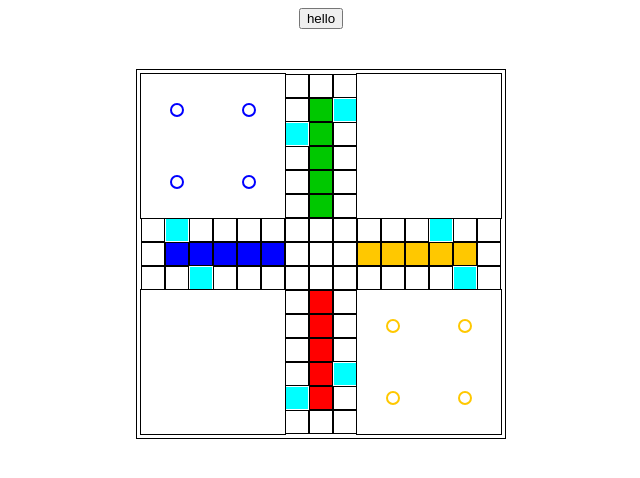
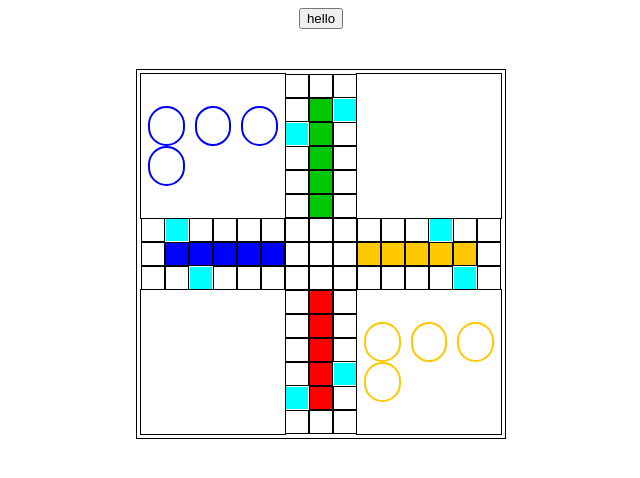
Before and after one commit to Basi7-prog/LudoGame.io, a website: page index.html in a window 1280 px wide. Shown: the whole page, without its empty margins (319-959 px from the left). Drawn offline with Linux system fonts and the light colour scheme.

Commit message:
trying to align tokens center

```diff
--- a/style.css
+++ b/style.css
@@ -28,12 +28,9 @@ body {
   width: 100%;
   height: 100%;
   border: 1px solid;
-  display: grid;
-  grid-auto-flow: row;
-  grid-template-columns: repeat(2,1fr);
-  place-items: center;
+  display: flex;
+  place-content: center;
   /* align-items: center; */
-
 }
 .playcell {
   border: 1px solid;
@@ -43,9 +40,28 @@ body {
   background-color: aqua;
 }
 .token{
-    width: 10px;
-    height: 10px;
+  position: relative;
+    width: 25%;
+    height: 25%;
     border-radius: 100cap;
     background-color: white;
     cursor: pointer;
 }
+.parent-div-wraper{
+  /* position: relative; */
+  width: 100%;
+  height: 100%;
+  /* display: grid;
+  grid-auto-flow: row;
+  grid-template-columns: repeat(2,1fr);
+  place-items: center; */
+  display: flex;
+  flex-wrap: wrap;
+  flex-direction: row;
+  place-content: center;
+  justify-content: space-between;
+}
+.teritory >:first-child{
+  width: 90%;
+  border: 0;
+}
--- a/trial.js
+++ b/trial.js
@@ -61,6 +61,7 @@ var parentDiv = document.createElement("div");
 var parentDiv2 = document.createElement("div");
 for (var i = 0; i < 85; i++) {
   var newdiv = document.createElement("div");
+  var span = document.createElement("span");
   newdiv.classList.add("gridElement");
   newdiv.id = `g${i}`;
   // newdiv.textContent = `${i}`;
@@ -90,8 +91,11 @@ for (var i = 0; i < 85; i++) {
     }
   }
 
+  span.classList.add("parent-div-wraper");
+
+  newdiv.appendChild(span);
+
   parentDiv2.classList.add("parent-div");
-
   parentDiv2.appendChild(newdiv);
 }
 parentDiv.classList.add("console");
@@ -167,7 +171,7 @@ function clickedToken(e) {
         // console.log(e.target.parentNode.id);
         e.target.parentNode.removeChild(e.target);
 
-        var newParent = document.getElementById(`g${player.route[0]}`);
+        var newParent = document.getElementById(`g${player.route[0]}`).firstChild;
         newParent.appendChild(e.target);
         player.currentPosition = 0;
         madeMove = true;
@@ -177,7 +181,7 @@ function clickedToken(e) {
           e.target.parentNode.removeChild(e.target);
           var newParent = document.getElementById(
             `g${player.route[newPosition]}`
-          );
+          ).firstChild;
           newParent.appendChild(e.target);
           player.currentPosition = newPosition;
           if (!safeCells.includes(player.route[player.currentPosition]))
@@ -206,7 +210,7 @@ function CreateToken(id, parentId, colr) {
   player1Token.style.border = `2px ${colr} solid`;
   player1Token.id = id;
   player1Token.onclick = clickedToken;
-  parentPlayerDiv = document.getElementById(parentId);
+  parentPlayerDiv = document.getElementById(parentId).firstChild;
   parentPlayerDiv.appendChild(player1Token);
 }
 
```
